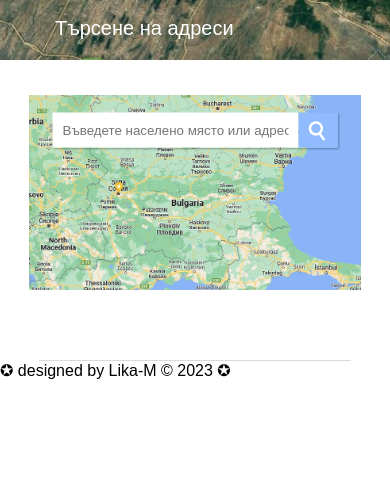
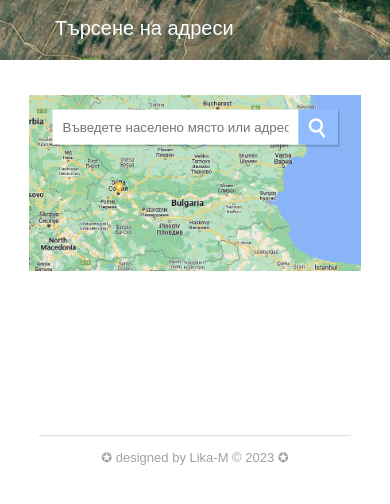
Before and after one commit to Lika-M/Address-Search-Page, a React (Create React App) app: page / in a window 390 px wide. Shown: the top 504 px of the page. Built offline with nearby package versions, Linux system fonts and the light colour scheme.

Commit message:
Responsiveness.

```diff
--- a/src/components/list/addressItem/AddressItem.module.css
+++ b/src/components/list/addressItem/AddressItem.module.css
@@ -75,7 +75,24 @@
 }
 
 @media (max-width: 1200px) {
-    /* .header-title {
-        font-size: 16px;
-    } */
+    .address-content-wrapper {
+        width: 30%;
+    }
 }
+@media (max-width: 1000px){
+    .address-content-wrapper {
+        width: 20%;
+    }
+}
+
+@media (max-width: 800px){
+    .address-content-wrapper {
+        width: 25%;
+    }
+}
+
+@media (max-width: 400px){
+    .address-content-wrapper {
+        width: 30%;
+    }
+}
--- a/src/components/list/addressList/AddressList.module.css
+++ b/src/components/list/addressList/AddressList.module.css
@@ -1,7 +1,6 @@
-
 .list {
     max-width: 70%;
-    margin: 50px auto;
+    margin: 0 auto 50px auto;
 }
 .list-title {
     text-align: center;
@@ -10,8 +9,42 @@
 
 .address {
     margin: 20px auto;
+    margin-bottom: 50px;
     display: flex;
     flex-wrap: wrap;
     justify-content: space-between;
     gap: 3%;
 }
+
+.separator {
+    content: '';
+    width: 100%;
+    margin: 0 auto;
+    height: 0.5px;
+    background-color: rgb(219, 217, 217);
+    margin-bottom: 30px;
+}
+
+@media (max-width: 1200px){
+    .list {
+        max-width: 75%;
+    }
+}
+
+@media (max-width: 1000px){
+    .list {
+        max-width: 65%;
+    }
+}
+
+/* @media (max-width: 800px){
+    .list {
+        max-width: 65%;
+    }
+} */
+
+@media (max-width: 600px){
+    .list {
+        max-width: 80%;
+    }
+}
--- a/src/components/search/Search.module.css
+++ b/src/components/search/Search.module.css
@@ -1,5 +1,5 @@
 .search {
-    min-height: calc(100vh + 1px);
+    min-height: calc(100vh - 50px);
 }
 
 .header {
@@ -104,17 +104,17 @@
 }
 
 .container-result-wrapper {
+    width: 100%;
     position: absolute;
-    top: 35px;
+    top: 38px;
     overflow-y: auto;
+    max-height: 300px;
     visibility: visible;
-    max-height: 300px;
 }
 
 .container-result-list {
     background-color: #fff;
     margin-top: 5px;
-
 }
 
 .container-result-item {
@@ -136,8 +136,22 @@
     background-color: rgb(219, 217, 217);
 }
 
+.footer {
+    width: 100%;
+    text-align: center;
+    font-size: 13px;
+    color: rgb(162, 160, 160);
+    position: absolute;
+    left: 50%;
+    bottom: -40px;
+    transform: translate(-50%, 40%);
+}
+
+.footer-text {
+    padding: 15px;
+}
+
 @media (max-width: 1400px) {
-
     .header-title {
         font-size: 30px;
     }
@@ -150,6 +164,10 @@
 
     .content-image-wrapper {
         height: 21em;
+    }
+
+    .container-result-wrapper {
+        max-height: 250px;
     }
 }
 
@@ -175,6 +193,10 @@
 
     .content-image-wrapper {
         height: 19em;
+    }
+
+    .container-result-wrapper {
+        max-height: 220px;
     }
 }
 
@@ -205,6 +227,10 @@
     .container-result-item {
         font-size: 14px;
     }
+
+    .container-result-wrapper {
+        max-height: 180px;
+    }
 }
 
 @media (max-width: 800px) {
@@ -219,9 +245,16 @@
     .content-image-wrapper {
         height: 23em;
     }
+
+    .container-result-wrapper {
+        max-height: 210px;
+    }
 }
 
 @media (max-width: 600px) {
+    .search {
+        min-height: 50vh;
+    }
     .main {
         height: 20em;
         max-width: 85%;
@@ -233,40 +266,62 @@
     .content-image-wrapper {
         height: 17em;
     }
+
+    .container-result-wrapper {
+        max-height: 195px;
+    }
 }
 
 @media (max-width: 520px) {
     .header {
         height: 60px;
     }
+
     .main {
-        height: 18em;
+        height: 17em;
         padding-top: 25px;
         padding-bottom: 20px;
     }
 
     .content-image-wrapper {
-        height: 15em;
+        height: 14em;
+    }
+
+    .container-result-wrapper {
+        max-height: 160px;
     }
 }
 
+
 @media (max-width: 455px) {
     .main {
-        height: 16em;
+        height: 15em;
     }
 
     .content-image-wrapper {
-        height: 13em;
+        height: 12em;
     }
 
     .container-result-item {
         padding: 5px;
     }
+
+    .container-result-wrapper {
+        max-height: 135px;
+    }
 }
 
 @media (max-width: 400px) {
     .main {
-        height: 15em;
+        height: 14em;
         margin-top: 10px;
     }
+
+    .content-image-wrapper {
+        height: 11em;
+    }
+
+    .container-result-wrapper {
+        max-height: 120px;
+    }
 }
```
